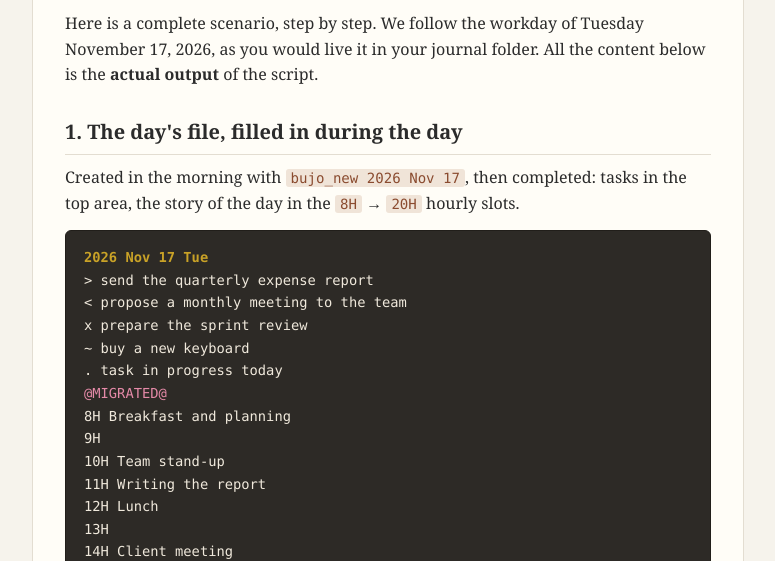
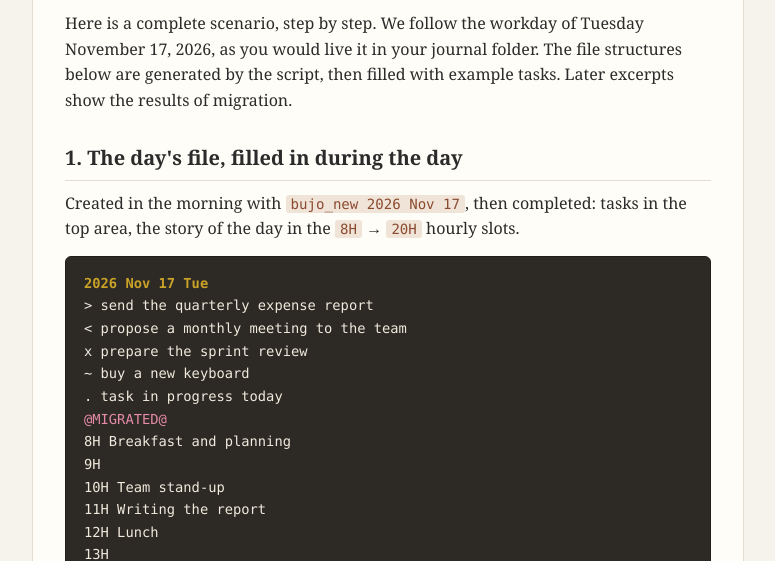
Before and after one commit to Lajule/bujo, a plain HTML site: page docs/en/posts/examples.html in a window 1280 px wide. Shown: the part 239-800 px from the top of the page, without its empty margins (252-1027 px from the left). Drawn offline with Linux system fonts and the light colour scheme.

Commit message:
Luna fixes

```diff
--- a/docs/en/posts/examples.html
+++ b/docs/en/posts/examples.html
@@ -39,8 +39,9 @@
 
         <p>
             Here is a complete scenario, step by step. We follow the workday of Tuesday
-            November 17, 2026, as you would live it in your journal folder. All the content below
-            is the <strong>actual output</strong> of the script.
+            November 17, 2026, as you would live it in your journal folder. The file structures
+            below are generated by the script, then filled with example tasks. Later excerpts show
+            the results of migration.
         </p>
 
         <h2>1. The day's file, filled in during the day</h2>
```
Also changed, not shown: docs/en/posts/getting-started.html (+1 -1 lines), docs/posts/exemples.html (+2 -1 lines), docs/posts/premiers-pas.html (+1 -1 lines).
